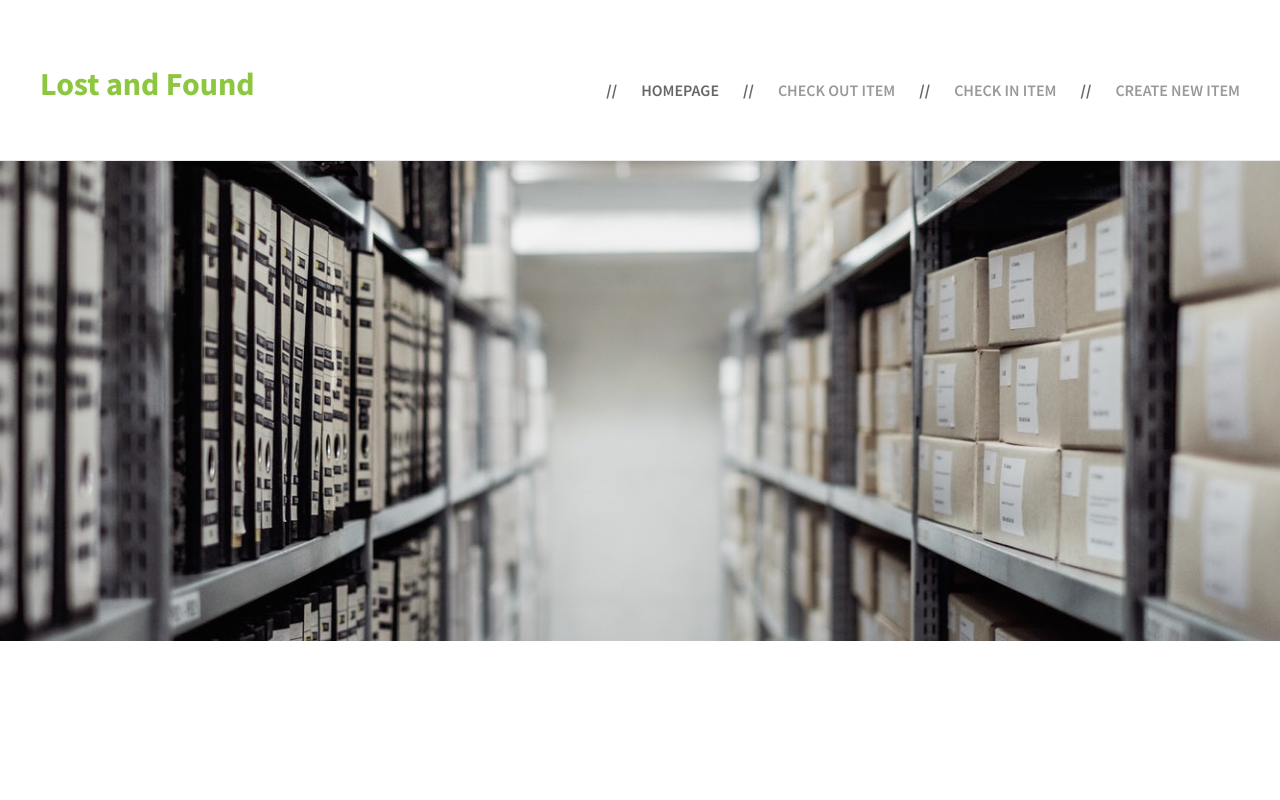
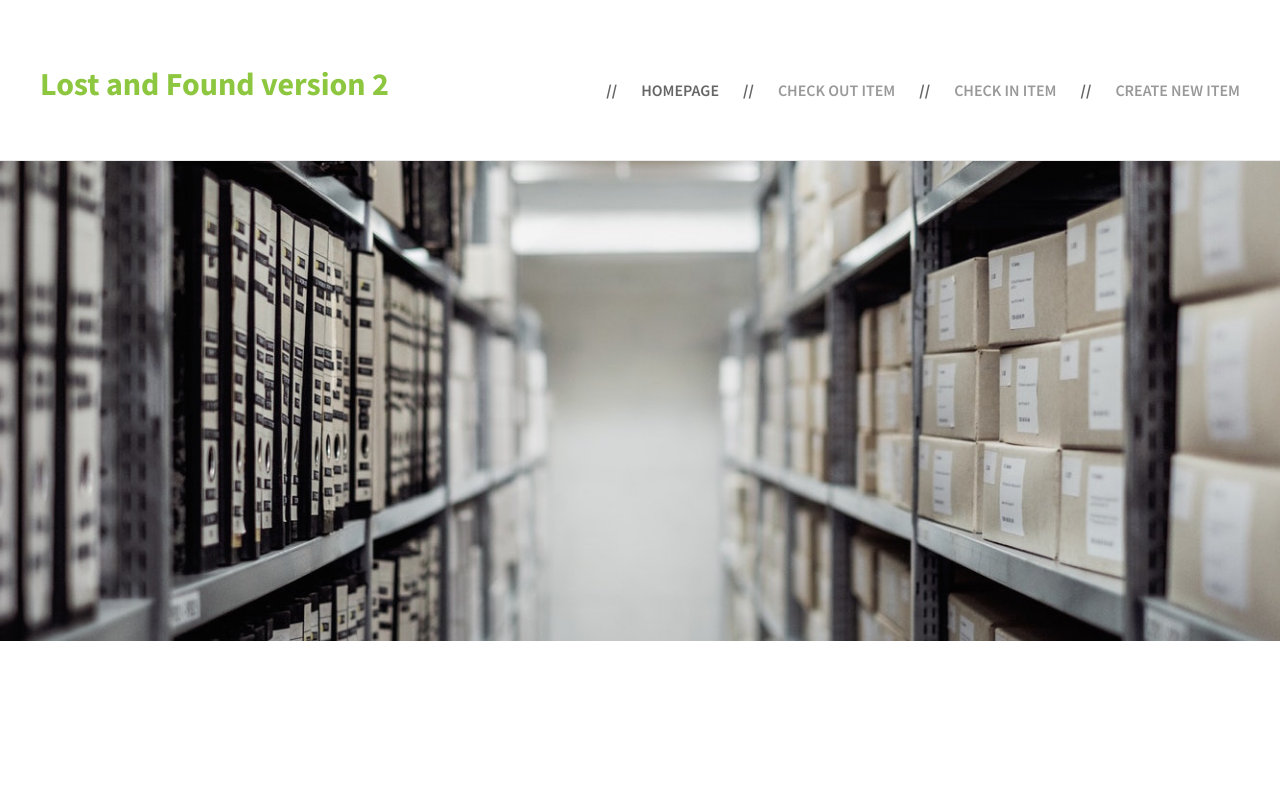
Before and after one commit to jleohr/InteraptLostAndFound, a plain HTML site: page index.html in a window 1280 px wide. Shown: the top 800 px of the page. Drawn offline with Linux system fonts and the light colour scheme.

Commit message:
Showing new version on homepage

```diff
--- a/index.html
+++ b/index.html
@@ -26,7 +26,7 @@ Released   : 20130902
 <body>
 <div id="header" class="container">
 	<div id="logo">
-		<h1><a href="#">Lost and Found</a></h1>
+		<h1><a href="#">Lost and Found version 2</a></h1>
 	</div>
 	<div id="menu">
 		<ul>
```
